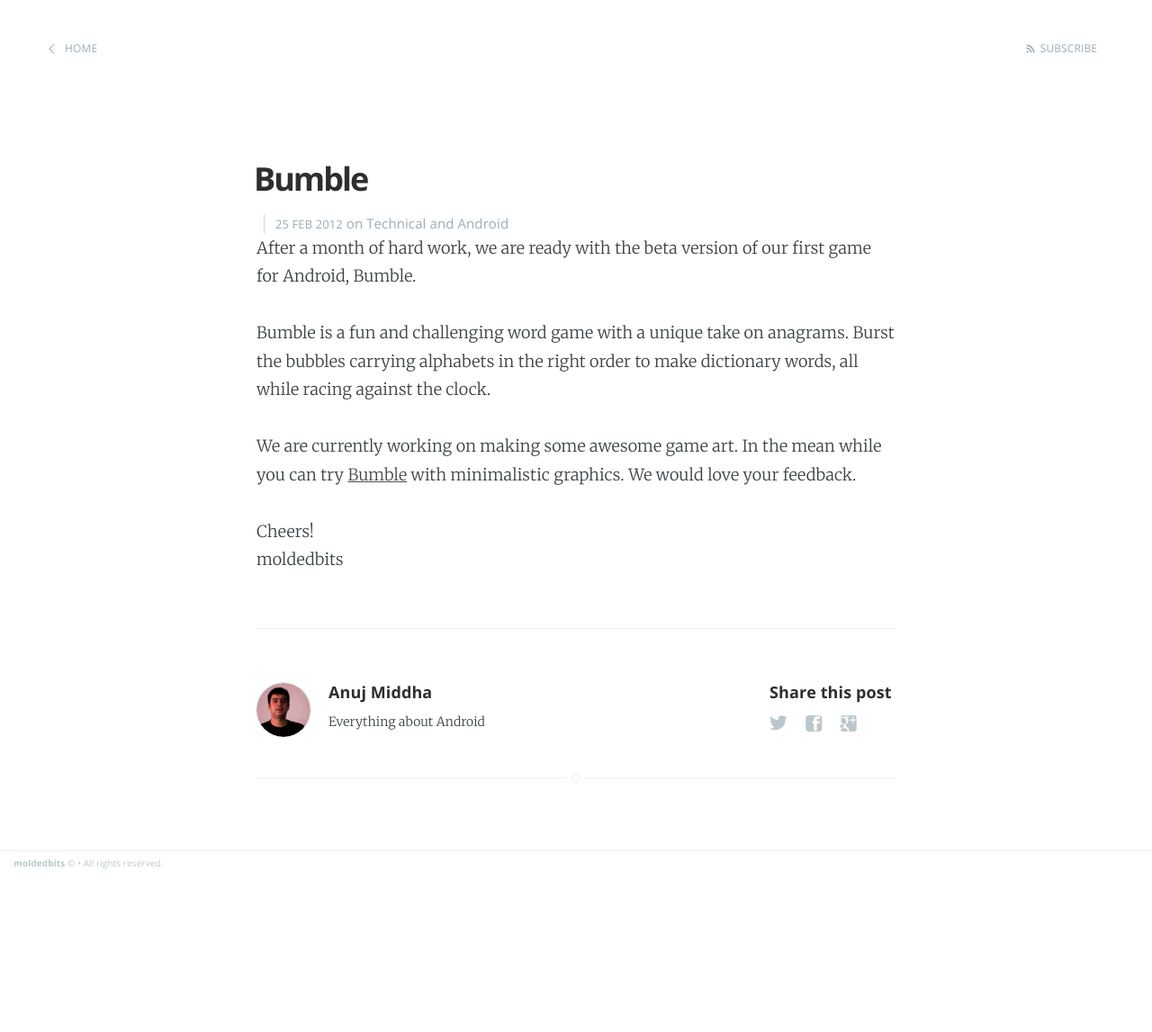
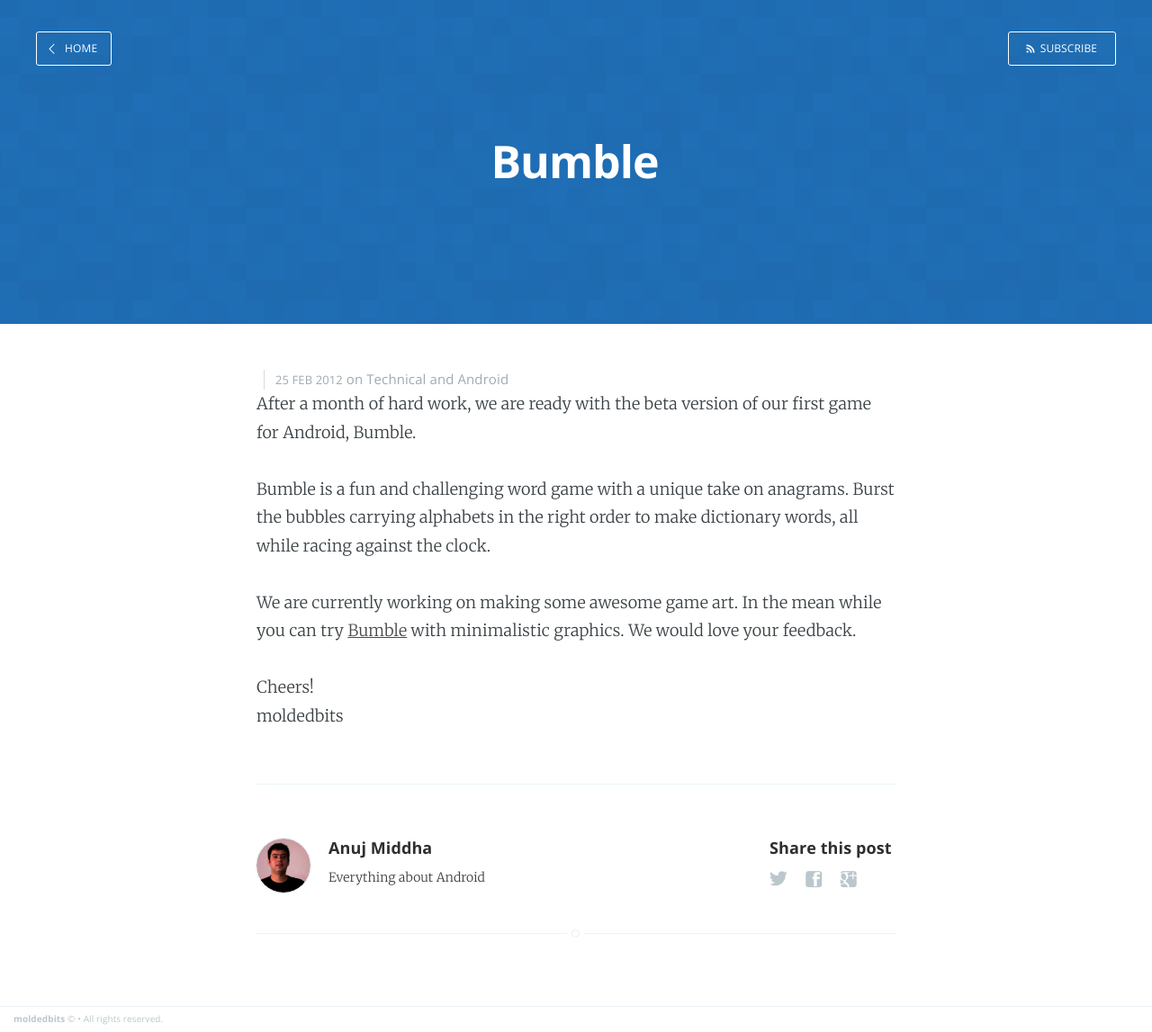
Before and after one commit to moldedbits/moldedbits.github.io, a Jekyll site: the page built from _posts/2012-02-25-bumble.md, in a window 1280 px wide. Shown: the whole page at 90% size. Built offline with Jekyll 4.4.1, drawn with Linux system fonts in a browser that asks for light colours; Markdown is read by kramdown in place of the engine named in the settings; before the commit the page ends 974 px from its top, so only the background shows below that.

Commit message:
make the cover on posts the same as the home screen cover

```diff
--- a/_layouts/post.html
+++ b/_layouts/post.html
@@ -2,15 +2,30 @@
 layout: default
 archive: false
 disqus: true
-cover: /assets/images/squares.png
+cover: false
 post_class: post-template
 ---
-
-<header class="main-header post-head {% if page.cover %}{%else%}no-cover{% endif %}">
-    <nav class="main-nav {% if page.cover %} overlay {% endif %} clearfix">
+<header class="main-header {% if page.cover %}" style="background-image: url({{ page.cover }}) {%else%}no-cover{% endif %}" id="header">
+    <nav class="main-nav overlay clearfix">
+            {% if page.logo %}
+                <a class="blog-logo" href="{{ site.baseurl }}">
+                    <img src="{{ page.logo }}" alt="Blog Logo" />
+                </a>
+            {% endif %}
         <a class="back-button icon-arrow-left" href="{{ site.baseurl }}">Home</a>
         <a class="subscribe-button icon-feed" href="{{ site.baseurl }}rss.xml">Subscribe</a>
     </nav>
+    <div class="vertical">
+        <div class="main-header-content inner">
+            <h1 class="page-title">{{ page.title }}</h1>
+            {% if page.tagline %}
+                <h2 class="page-description">
+                    {{ page.tagline }}
+                </h2>
+            {% endif %}
+        </div>
+    </div>
+    <a class="scroll-down icon-arrow-left" href="#content" data-offset="-45"><span class="hidden">Scroll Down</span></a>
 </header>
 
 <main class="content" role="main">
@@ -18,7 +33,6 @@
     <article class="post">
 
         <header class="post-header">
-            <h1 class="post-title">{{ page.title }}</h1>
             <section class="post-meta">
                 <time class="post-date" datetime="{{ page.date | date:"%Y-%m-%d" }}">{{ page.date | date_to_string }}</time>
                 {% if page.categories.size > 0 %}
```
